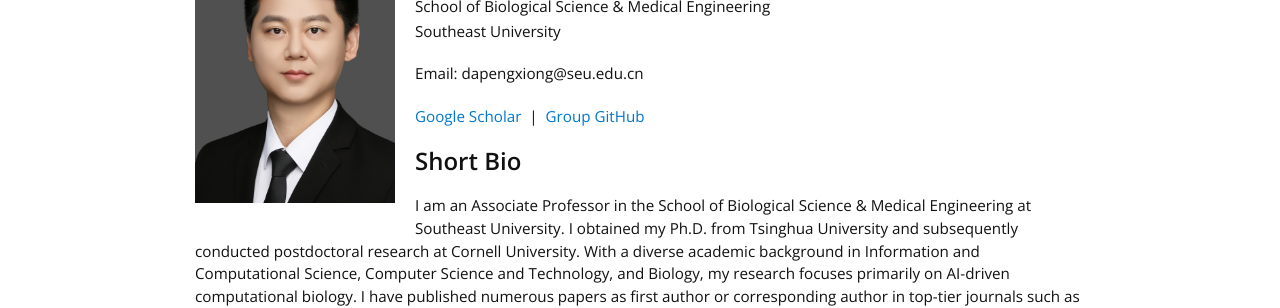
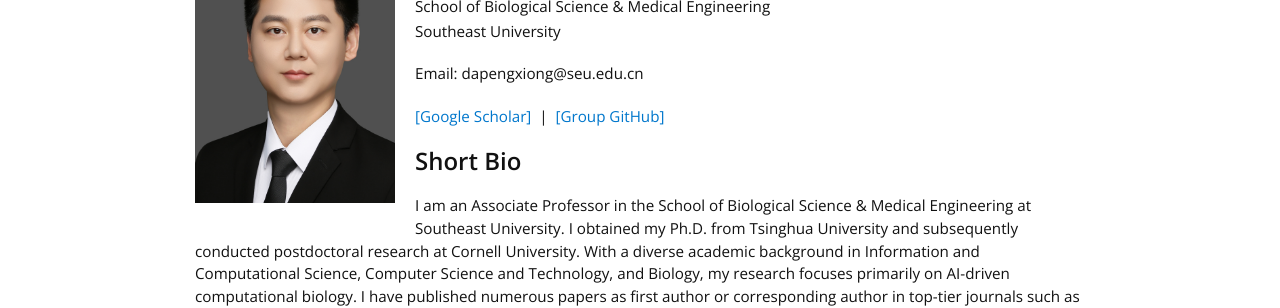
Before and after one commit to dapeng-xiong/dapeng-xiong.github.io, a Jekyll site: the page built from index.html, in a window 1280 px wide. Shown: the part 177-485 px from the top of the page. Built offline with Jekyll 4.4.1, drawn with Linux system fonts in a browser that asks for light colours; nearby versions of some CDN libraries; some web fonts are replaced.

```diff
--- a/index.html
+++ b/index.html
@@ -16,8 +16,8 @@ layout: default
 	<p style="margin-bottom: 20px;">Email: dapengxiong@seu.edu.cn</p>
 
 	<p>
-    <a href="https://scholar.google.com/citations?user=Yi-4FYQAAAAJ&hl=en" target="_blank">Google Scholar</a> &nbsp;|&nbsp;
-    <a href="https://github.com/your-group" target="_blank">Group GitHub</a>
+    <a href="https://scholar.google.com/citations?user=Yi-4FYQAAAAJ&hl=en" target="_blank">[Google Scholar]</a> &nbsp;|&nbsp;
+    <a href="https://github.com/your-group" target="_blank">[Group GitHub]</a>
 	</p>
 
 	<p style="font-size: 24px; font-weight: bold;">Short Bio</p>
```
